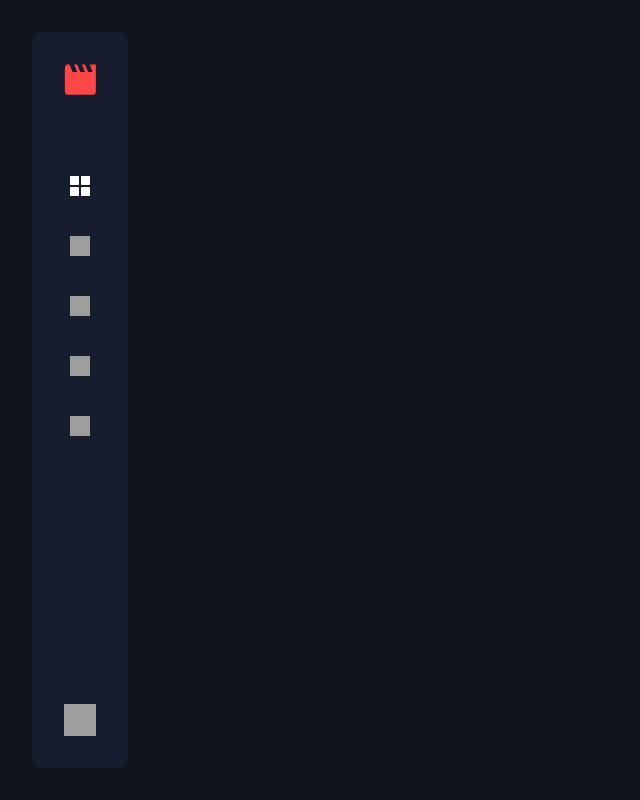
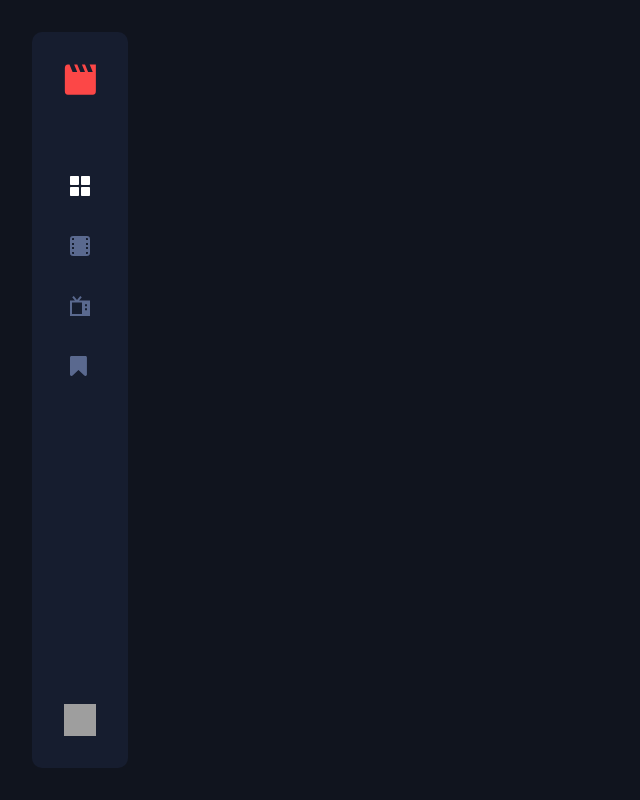
Before and after one commit to Cunhat/entertainment-app-clerk-drizzle, a Next.js app: page / in a window 1280 px wide. Shown: the whole page, without its empty margins (0-640 px from the left). Built offline with nearby package versions, Linux system fonts and the light colour scheme; grey boxes are pictures that could not be loaded.

Commit message:
Add Navbar items

```diff
--- a/src/components/NavBar.tsx
+++ b/src/components/NavBar.tsx
@@ -4,7 +4,10 @@
 import Link from "next/link"
 import { usePathname } from "next/navigation"
 
+import { Movies } from "@/components/svg/Movies"
 import { Home } from "@/components/svg/home"
+import { Bookmarked } from "./svg/Bookmarked"
+import { TvSeries } from "./svg/TvSeries"
 
 const NavBarItem: React.FC<{ href: string; icon: React.ReactElement }> = ({
   href,
@@ -37,41 +40,15 @@
         alt="logoMainPage"
       />
       <div className="flex gap-6 md:gap-8 lg:gap-10 ml-auto lg:ml-0 lg:flex-col items-center">
+        <NavBarItem href={"/"} icon={<Home className=" h-5 w-5" />} />
+        <NavBarItem href={"/movies"} icon={<Movies className=" h-5 w-5" />} />
         <NavBarItem
-          href={"/"}
-          icon={<Home className="h-4 w-4 md:h-5 md:w-5" />}
+          href={"/tvseries"}
+          icon={<TvSeries className=" h-5 w-5" />}
         />
-        <Image
-          src="/svg/icon-nav-home.svg"
-          width={0}
-          height={0}
-          sizes="100vw"
-          className="h-4 w-4 md:h-5 md:w-5"
-          alt="logoMainPage"
-        />
-        <Image
-          src="/svg/icon-nav-movies.svg"
-          width={0}
-          height={0}
-          sizes="100vw"
-          className="h-4 w-4 md:h-5 md:w-5"
-          alt="logoMainPage"
-        />
-        <Image
-          src="/svg/icon-nav-tv-series.svg"
-          width={0}
-          height={0}
-          sizes="100vw"
-          className="h-4 w-4 md:h-5 md:w-5"
-          alt="logoMainPage"
-        />
-        <Image
-          src="/svg/icon-nav-bookmark.svg"
-          width={0}
-          height={0}
-          sizes="100vw"
-          className="h-4 w-4 md:h-5 md:w-5"
-          alt="logoMainPage"
+        <NavBarItem
+          href={"/bookmarked"}
+          icon={<Bookmarked className=" h-5 w-5" />}
         />
       </div>
       <Image
--- /dev/null
+++ b/src/components/svg/Bookmarked.tsx
@@ -0,0 +1,9 @@
+import React from "react"
+
+export const Bookmarked: React.FC<{ className?: string }> = ({ className }) => {
+  return (
+    <svg className={className} xmlns="http://www.w3.org/2000/svg">
+      <path d="M15.387 0c.202 0 .396.04.581.119.291.115.522.295.694.542.172.247.258.52.258.82v17.038c0 .3-.086.573-.258.82a1.49 1.49 0 0 1-.694.542 1.49 1.49 0 0 1-.581.106c-.423 0-.79-.141-1.098-.423L8.46 13.959l-5.83 5.605c-.317.29-.682.436-1.097.436-.202 0-.396-.04-.581-.119a1.49 1.49 0 0 1-.694-.542A1.402 1.402 0 0 1 0 18.52V1.481c0-.3.086-.573.258-.82A1.49 1.49 0 0 1 .952.119C1.137.039 1.33 0 1.533 0h13.854Z" />
+    </svg>
+  )
+}
--- /dev/null
+++ b/src/components/svg/Movies.tsx
@@ -0,0 +1,9 @@
+import React from "react"
+
+export const Movies: React.FC<{ className?: string }> = ({ className }) => {
+  return (
+    <svg xmlns="http://www.w3.org/2000/svg" className={className}>
+      <path d="M16.956 0H3.044A3.044 3.044 0 0 0 0 3.044v13.912A3.044 3.044 0 0 0 3.044 20h13.912A3.044 3.044 0 0 0 20 16.956V3.044A3.044 3.044 0 0 0 16.956 0ZM4 9H2V7h2v2Zm-2 2h2v2H2v-2Zm16-2h-2V7h2v2Zm-2 2h2v2h-2v-2Zm2-8.26V4h-2V2h1.26a.74.74 0 0 1 .74.74ZM2.74 2H4v2H2V2.74A.74.74 0 0 1 2.74 2ZM2 17.26V16h2v2H2.74a.74.74 0 0 1-.74-.74Zm16 0a.74.74 0 0 1-.74.74H16v-2h2v1.26Z" />
+    </svg>
+  )
+}
--- /dev/null
+++ b/src/components/svg/TvSeries.tsx
@@ -0,0 +1,9 @@
+import React from "react"
+
+export const TvSeries: React.FC<{ className?: string }> = ({ className }) => {
+  return (
+    <svg className={className} xmlns="http://www.w3.org/2000/svg">
+      <path d="M20 4.481H9.08l2.7-3.278L10.22 0 7 3.909 3.78.029 2.22 1.203l2.7 3.278H0V20h20V4.481Zm-8 13.58H2V6.42h10v11.64Zm5-3.88h-2v-1.94h2v1.94Zm0-3.88h-2V8.36h2v1.94Z" />
+    </svg>
+  )
+}
--- a/src/components/svg/home.tsx
+++ b/src/components/svg/home.tsx
@@ -1,12 +1,9 @@
 import React from "react"
 
-export const Home: React.FC<{ className: string }> = ({ className }) => {
+export const Home: React.FC<{ className?: string }> = ({ className }) => {
   return (
     <svg xmlns="http://www.w3.org/2000/svg" className={className}>
-      <path
-        d="M8 0H1C.4 0 0 .4 0 1v7c0 .6.4 1 1 1h7c.6 0 1-.4 1-1V1c0-.6-.4-1-1-1Zm0 11H1c-.6 0-1 .4-1 1v7c0 .6.4 1 1 1h7c.6 0 1-.4 1-1v-7c0-.6-.4-1-1-1ZM19 0h-7c-.6 0-1 .4-1 1v7c0 .6.4 1 1 1h7c.6 0 1-.4 1-1V1c0-.6-.4-1-1-1Zm0 11h-7c-.6 0-1 .4-1 1v7c0 .6.4 1 1 1h7c.6 0 1-.4 1-1v-7c0-.6-.4-1-1-1Z"
-        //fill="#5A698F"
-      />
+      <path d="M8 0H1C.4 0 0 .4 0 1v7c0 .6.4 1 1 1h7c.6 0 1-.4 1-1V1c0-.6-.4-1-1-1Zm0 11H1c-.6 0-1 .4-1 1v7c0 .6.4 1 1 1h7c.6 0 1-.4 1-1v-7c0-.6-.4-1-1-1ZM19 0h-7c-.6 0-1 .4-1 1v7c0 .6.4 1 1 1h7c.6 0 1-.4 1-1V1c0-.6-.4-1-1-1Zm0 11h-7c-.6 0-1 .4-1 1v7c0 .6.4 1 1 1h7c.6 0 1-.4 1-1v-7c0-.6-.4-1-1-1Z" />
     </svg>
   )
 }
```
